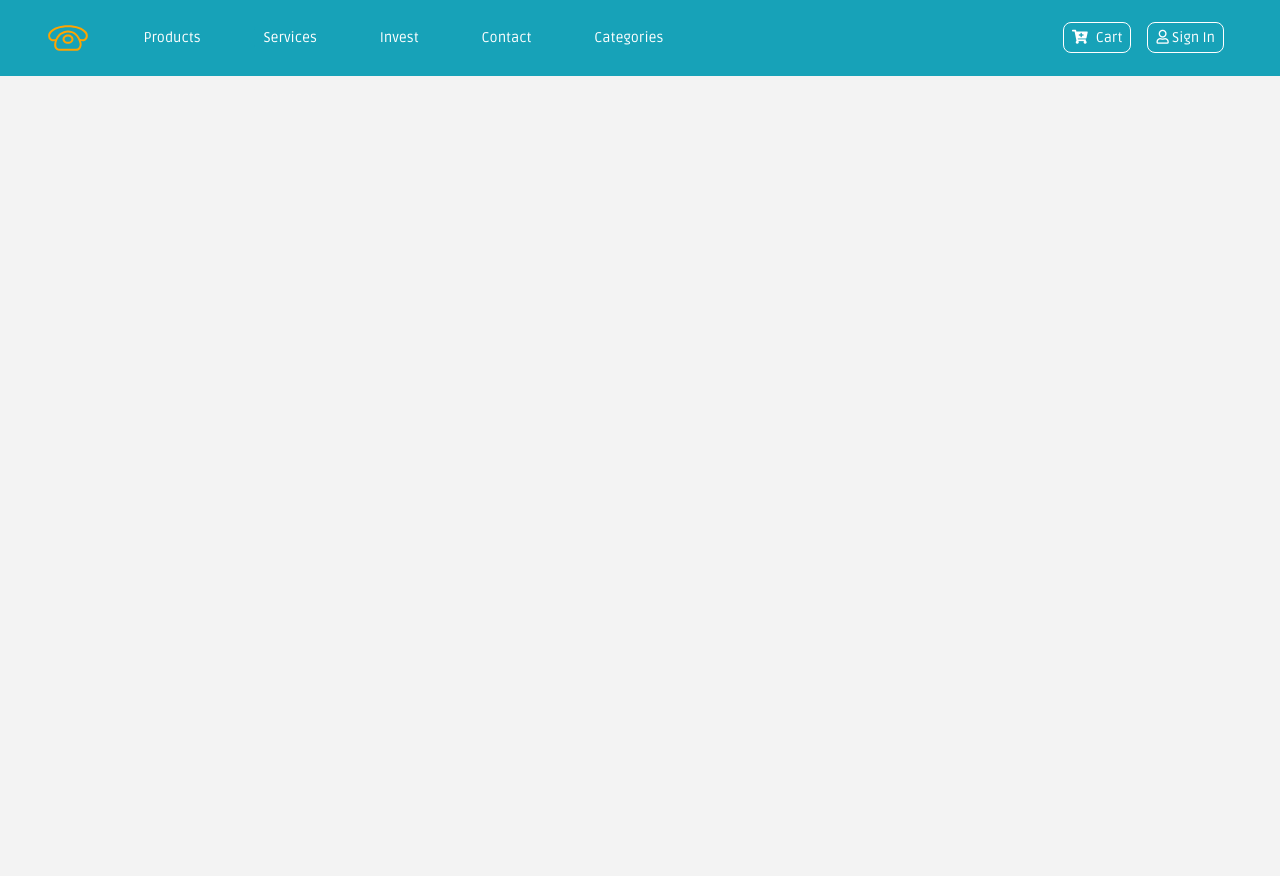
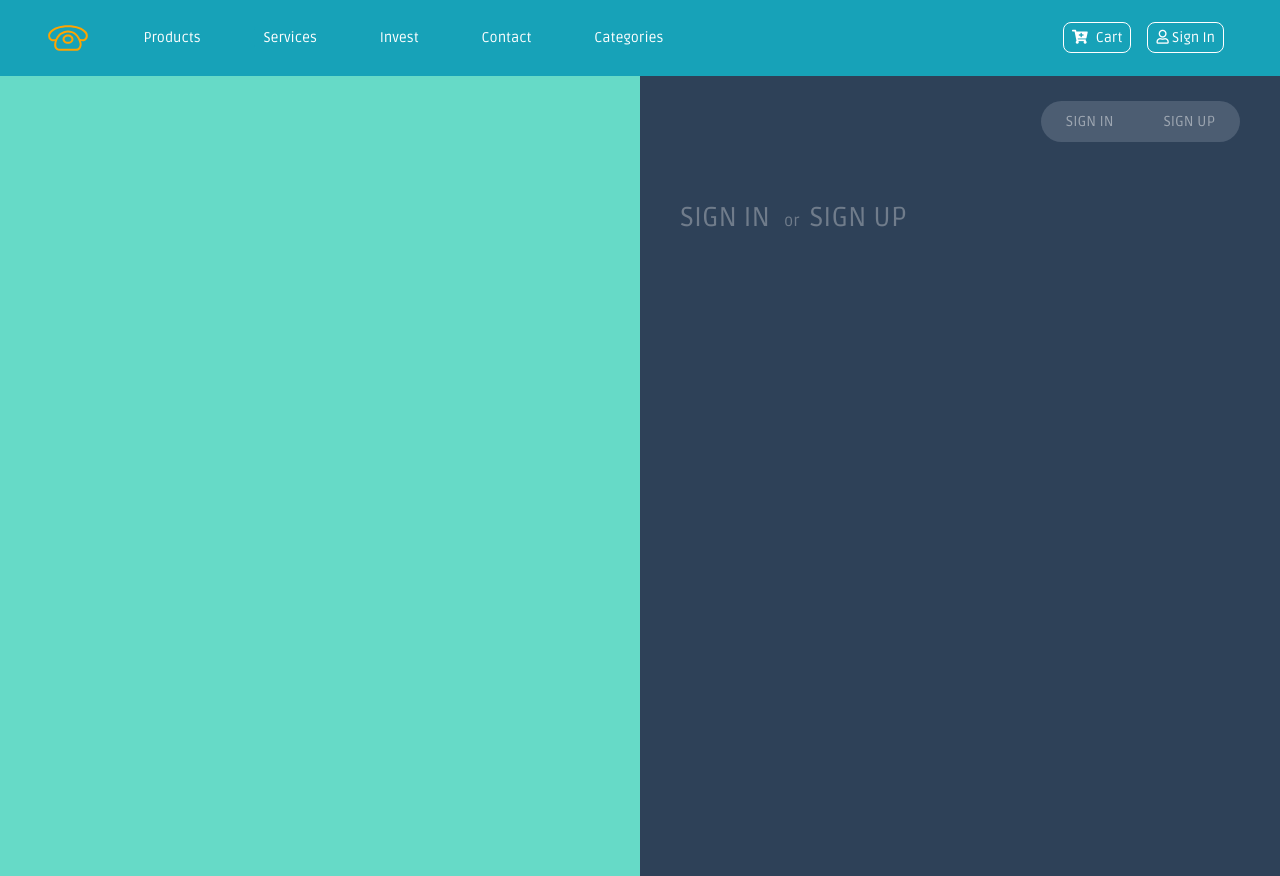
Before and after one commit to Nicxzmiller/ecommerce, a React (Create React App) app: page /signin in a window 1280 px wide. Before the commit the page ends 800 px from the top, so only its background shows below. Built offline with nearby package versions, Linux system fonts and the light colour scheme.

Commit message:
sign-in and sign-up pages

```diff
--- a/src/App.css
+++ b/src/App.css
@@ -22,3 +22,157 @@ body{
 .text-bright{
   color: var(--lightBlue);
 }
+
+.Appp{
+  height: 100vh;
+  display: flex;
+  color: #fff;
+}
+
+.App__Aside{
+  width: 50%;
+  background-color: #66DAC7;
+}
+
+.App__Form{
+  width: 50%;
+  background-color: #2E4158;
+  padding: 25px 40px;
+  overflow: auto;
+}
+
+.PageSwitcher{
+  display: flex;
+  justify-content: flex-end;
+  margin-bottom: 10%;
+}
+
+.PageSwitcher__Item{
+  background-color: #4C5D72;
+  color: #9DA6B1;
+  padding: 10px 25px;
+  cursor: pointer;
+  font-size: .9rem;
+  border:none;
+  outline: none;
+  display: inline-block;
+  text-decoration: none;
+}
+
+.PageSwitcher__Item--Active{
+  background-color: #17a2b8;
+  color: #fff;
+}
+
+.PageSwitcher__Item:first-child{
+  border-top-left-radius: 25px;
+  border-bottom-left-radius: 25px;
+}
+
+.PageSwitcher__Item:last-child{
+  border-top-right-radius: 25px;
+  border-bottom-right-radius: 25px;
+}
+
+.FormCenter{
+  margin-bottom: 100px;
+}
+
+.FormTitle{
+  color: #707C8B;
+  font-weight: 300;
+  margin-bottom: 50px;
+}
+
+.FormTitle__Link{
+  color: #707C8B;
+  text-decoration: none;
+  display: inline-block;
+  font-size: 1.7rem;
+  margin: 0 10px;
+  padding-bottom: 5px;
+}
+
+.FormTitle__Link:first-child{
+  margin-left: 0;
+
+}
+
+.FormTitle__Link--Active{
+  color: #fff;
+  border-bottom: 1px solid #17a2b8;
+}
+
+.FormField{
+  margin-bottom: 40px;
+}
+
+.FormField_Label{
+  display: block;
+  text-transform: uppercase;
+  font-size: .9rem;
+  color: #fff;
+}
+
+.FormField__Input{
+  width: 85%;
+  background-color: transparent;
+  border: none;
+  color: #fff;
+  outline: none;
+  border-bottom: 1px solid #17a2b8;
+  font-size: 1em;
+  font-weight: 300;
+  padding-bottom: 10px;
+  margin-top: 10px;
+}
+
+.FormField__Input::placeholder{
+  color: #17a2b8;
+}
+
+.FormField__Button{
+  background-color: #17a2b8;
+  color: #fff;
+  border: none;
+  outline:none;
+  border-radius: 25px;
+  padding: 15px 70px;
+  font-size: .8rem;
+  font-weight: 500;
+}
+
+.FormField__Link{
+  color: #66707D;
+  text-decoration: none;
+  display: inline-block;
+  border-bottom: 2px solid #225E62;
+  padding-bottom: 5px;
+}
+
+.FormField__Checkbox{
+  position: relative;
+  top: 2px;
+}
+
+.FormField__CheckboxLabel{
+  color: #646F7D;
+  font-size: .9rem;
+}
+
+.FormField__TermsLink{
+  color: #fff;
+  border-bottom: 1px solid #17a2b8;
+  text-decoration: none;
+  display: inline-block;
+  padding-bottom: 2px;
+  margin-left: 5px;
+}
+
+a:link{
+  text-decoration: none;
+}
+
+a:hover{
+  text-decoration: none;
+}
--- a/src/components/Navbar.js
+++ b/src/components/Navbar.js
@@ -61,7 +61,7 @@ export default class Navbar extends Component {
                     Cart
                 </ButtonContainer>
           </Link>
-          <Link to='/'>
+          <Link to='/signin' className="nav-item">
               <ButtonContainer className="btn btn-info btn-sm">
                   <i className="far fa-user"></i> Sign In
               </ButtonContainer>
--- a/src/components/Signin.js
+++ b/src/components/Signin.js
@@ -1,11 +1,37 @@
 import React, {Component} from 'react';
+import {BrowserRouter as Router, Link, NavLink, Route} from "react-router-dom";
+import SignUpForm from '../pages/SignUpForm';
+import SignInForm from '../pages/SignInForm';
+import '../App.css';
 
 class Signin extends Component {
     render() {
         return (
-            <div>
+            <Router>
+                <div className="Appp">
+                    <div className="App__Aside"></div>
+                        <div className="App__Form">
+                            <div className="PageSwitcher">
+                                <NavLink to="/sign-in" activeClassName="PageSwitcher__Item--Active" className="PageSwitcher__Item">SIGN IN</NavLink>
+                                <NavLink exact to="/" activeClassName="PageSwitcher__Item--Active" className="PageSwitcher__Item">SIGN UP</NavLink>
+                            </div>
 
-            </div>
+                            <div className="FormTitle">
+                                <NavLink to="/sign-in" activeClassName="FormTitle__Link--Active" className="FormTitle__Link">SIGN IN</NavLink> or
+                                 <NavLink exact to="/" activeClassName="FormTitle__Link--Active" className="FormTitle__Link">SIGN UP</NavLink>
+                            </div>
+
+                            <Route exact path="/" component={SignUpForm}>
+
+                            </Route>
+
+                            <Route path="/sign-in" component={SignInForm}>
+
+                            </Route>
+                        </div>
+
+                </div>
+            </Router>
         );
     }
 }
--- a/src/index.css
+++ b/src/index.css
@@ -1,3 +1,7 @@
+*{
+  box-sizing: border-box;
+}
+
 body {
   margin: 0;
   padding: 0;
@@ -12,3 +16,7 @@ code {
   font-family: source-code-pro, Menlo, Monaco, Consolas, "Courier New",
     monospace;
 }
+
+.mr-20{
+  margin-right: 20px !important;
+}
--- /dev/null
+++ b/src/pages/SignInForm.js
@@ -0,0 +1,65 @@
+import React, {Component} from 'react';
+import { Link } from "react-router-dom";
+
+class SignInForm extends Component {
+    constructor(props){
+        super(props);
+
+        this.state = {
+            email: '',
+            password: ''
+        };
+
+        this.handleChange = this.handleChange.bind(this);
+        this.handleSubmit = this.handleSubmit.bind(this);
+    }
+
+    handleChange(e){
+        let target = e.target;
+        let value = target.type === 'checkbox' ? target.checked : target.value;
+        let name = target.name;
+
+        this.setState({
+            [name]: value
+        });
+    }
+
+    handleSubmit(e){
+        e.preventDefault();
+
+        console.log('The form was submitted with the following data:');
+        console.log(this.state);
+    }
+
+    render() {
+        return (
+            <div className="FormCenter">
+                <form className="FormFields" onSubmit={this.handleSubmit}>
+
+                    {/*// Email*/}
+                    <div className="FormField">
+                        <label className="FormField__Label" htmlFor="email">E-mail Address</label> <br/>
+                        <input type="email" className="FormField__Input" placeholder="Enter your email" name="email" value={this.state.email} onChange={this.handleChange}/>
+                    </div>
+
+
+                    {/*//Password*/}
+                    <div className="FormField">
+                        <label className="FormField__Label" htmlFor="password">Password</label> <br/>
+                        <input type="password" className="FormField__Input" placeholder="Enter your password" name="password" value={this.state.password} onChange={this.handleChange}/>
+                    </div>
+
+
+
+                    <div className="FormField">
+                        <button className="FormField__Button mr-20">Sign In</button>
+                        <Link to="/" className="FormField__Link">Create an account</Link>
+                    </div>
+
+                </form>
+            </div>
+        );
+    }
+}
+
+export default SignInForm;
--- /dev/null
+++ b/src/pages/SignUpForm.js
@@ -0,0 +1,77 @@
+import React, {Component} from 'react';
+import {BrowserRouter as Router, Link, Route} from "react-router-dom";
+
+class SignUpForm extends Component {
+    constructor(props){
+        super(props);
+
+        this.state = {
+            email: '',
+            password: '',
+            name: '',
+            hasAgreed: false
+        };
+
+        this.handleChange = this.handleChange.bind(this);
+        this.handleSubmit = this.handleSubmit.bind(this);
+    }
+
+    handleChange(e){
+        let target = e.target;
+        let value = target.type === 'checkbox' ? target.checked : target.value;
+        let name = target.name;
+
+        this.setState({
+            [name]: value
+        });
+    }
+
+    handleSubmit(e){
+        e.preventDefault();
+
+        console.log('The form was submitted with the following data:');
+        console.log(this.state);
+    }
+    render() {
+        return (
+            <div className="FormCenter">
+                <form className="FormFields" onSubmit={this.handleSubmit}>
+
+                    {/*Full Name*/}
+                    <div className="FormField">
+                        <label className="FormField__Label" htmlFor="name">Full Name</label> <br/>
+                        <input type="text" className="FormField__Input" placeholder="Enter your full name" name="name" value={this.state.name} onChange={this.handleChange}/>
+                    </div>
+
+                    {/*//Password*/}
+                    <div className="FormField">
+                        <label className="FormField__Label" htmlFor="password">Password</label> <br/>
+                        <input type="password" className="FormField__Input" placeholder="Enter your password" name="password" value={this.state.password} onChange={this.handleChange}/>
+                    </div>
+
+                    {/*// Email*/}
+                    <div className="FormField">
+                        <label className="FormField__Label" htmlFor="email">E-mail Address</label> <br/>
+                        <input type="email" className="FormField__Input" placeholder="Enter your email" name="email" value={this.state.email} onChange={this.handleChange}/>
+                    </div>
+
+                    {/*acknowledgement*/}
+                    <div className="FormField">
+                        <label className="FormField__CheckboxLabel">
+                            <input type="checkbox" className="FormField__Checkbox" name="hasAgreed" value={this.state.hasAgreed} onChange={this.handleChange} /> I agree all statements in <a
+                            href="" className="FormField__TermsLink">terms of service</a>
+                        </label>
+                    </div>
+
+                    <div className="FormField">
+                        <button className="FormField__Button mr-20">Sign Up</button>
+                        <Link to="/" className="FormField__Link">I'm already a member</Link>
+                    </div>
+
+                </form>
+            </div>
+        );
+    }
+}
+
+export default SignUpForm;
```
Also changed, not shown: 1 other file (tests, documents, lock files or other folders).
